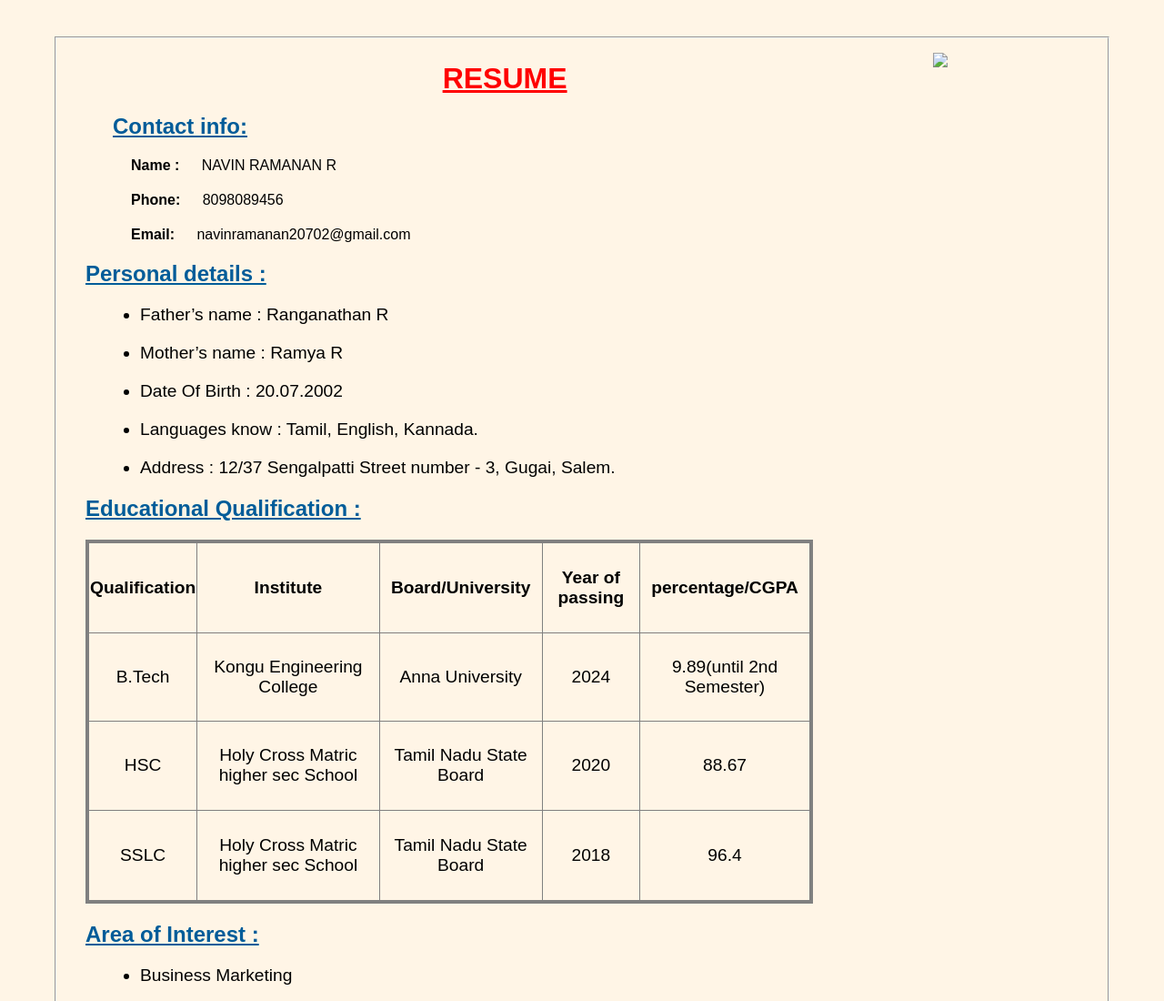
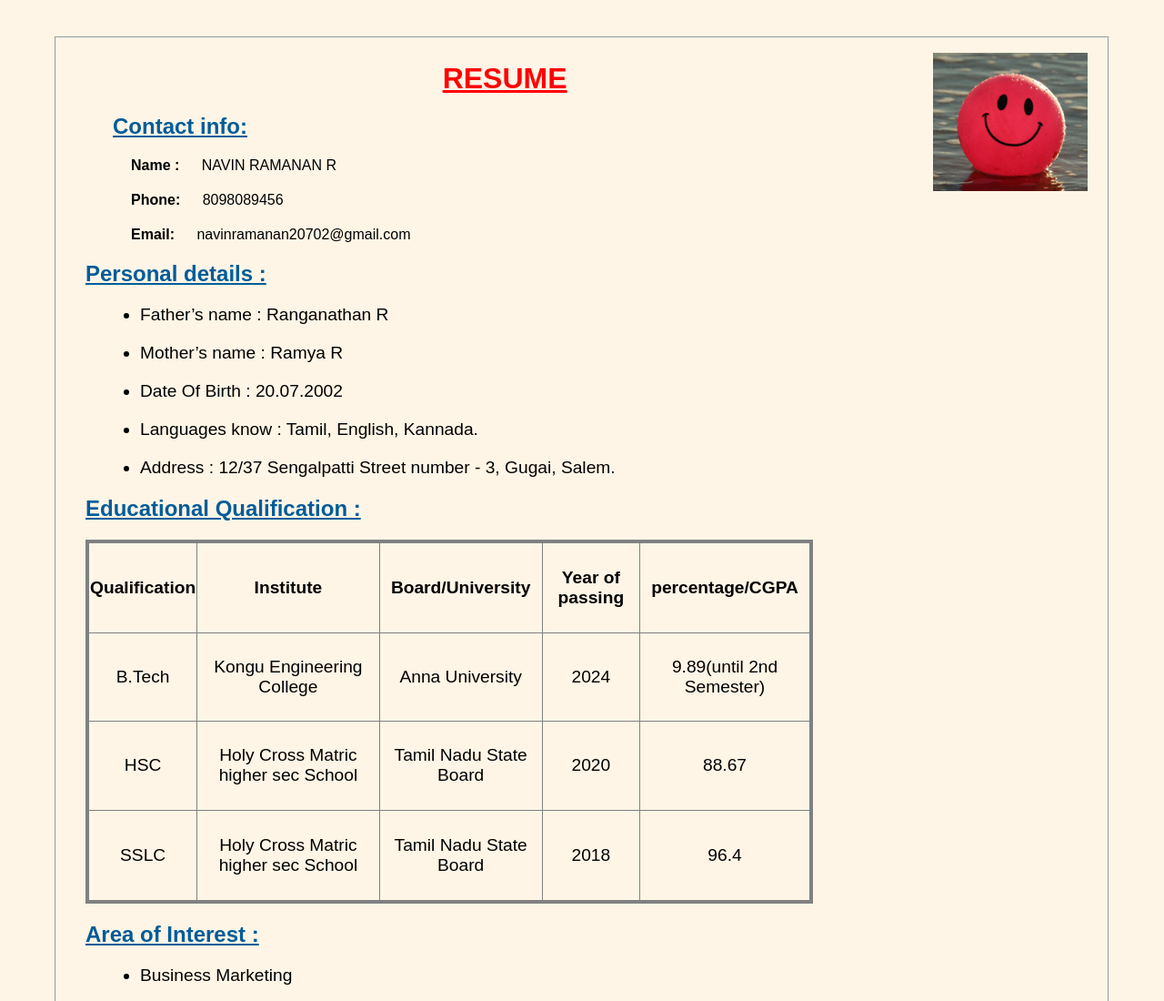
Before and after one commit to NavinRamanan20702/resume1, a plain HTML site: page index.html in a window 1280 px wide. Shown: the top 1100 px of the page at 91% size. Drawn offline with Linux system fonts and the light colour scheme.

Commit message:
Update index.html

```diff
--- a/index.html
+++ b/index.html
@@ -45,7 +45,7 @@
 
 <body>
     <fieldset>
-        <img src="./images/smile.jpg">
+        <img src="./smile.jpg">
 
 
 <h1 style="text-align: center; text-decoration: underline;" >RESUME</h1>
```
